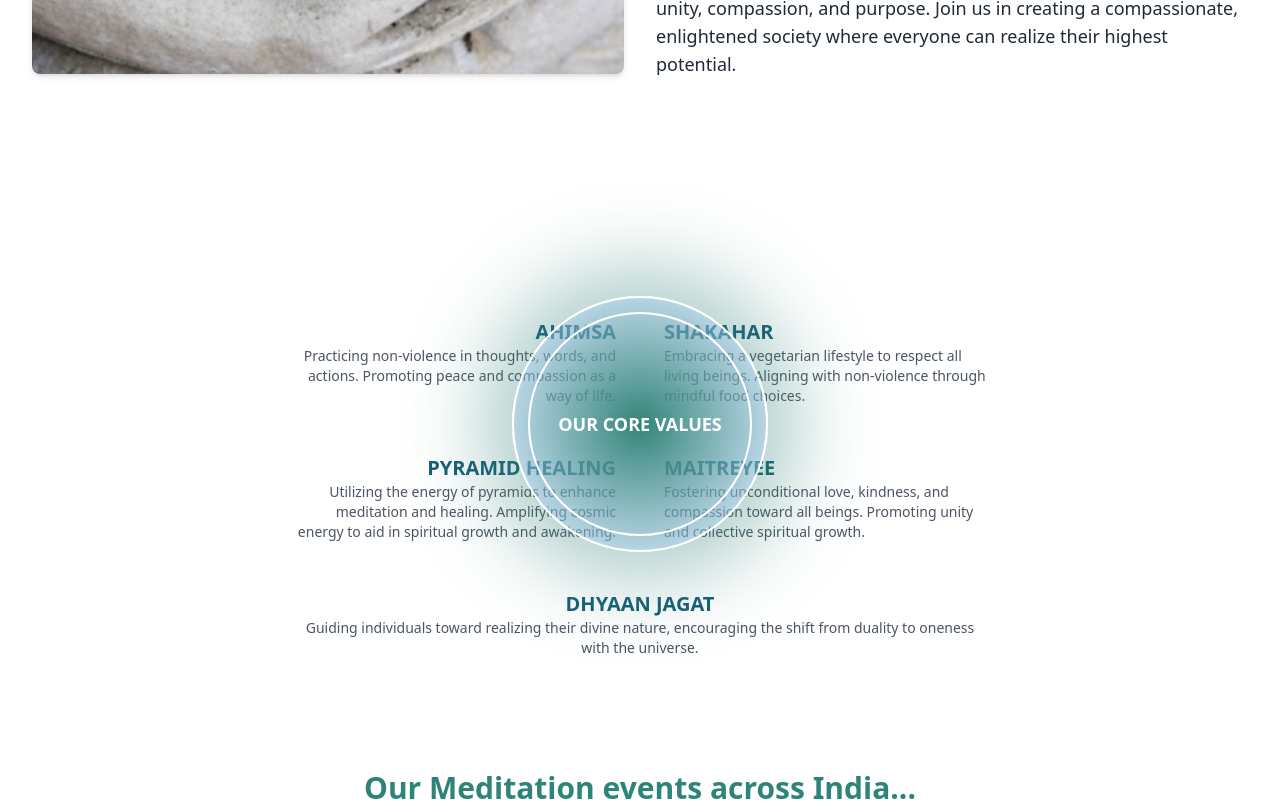
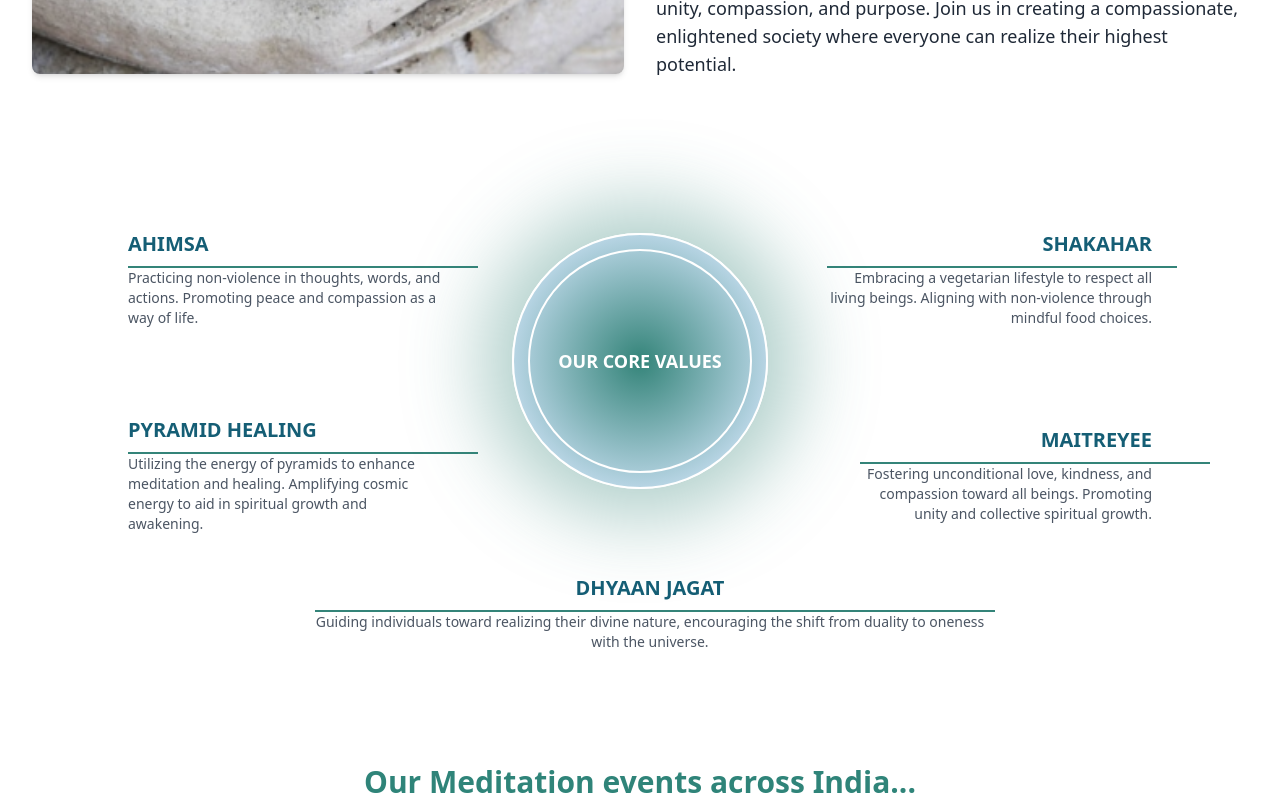
Before and after one commit to nidhirk2020/mercari_frontend, a React (Vite) app: page /about in a window 1280 px wide. Shown: the part 820-1621 px from the top of the page. Built offline with nearby package versions, Linux system fonts and the light colour scheme.

Commit message:
our values and program page

```diff
--- a/src/Components/AboutUsPage/OurValues.jsx
+++ b/src/Components/AboutUsPage/OurValues.jsx
@@ -2,16 +2,16 @@ import React from 'react';
 
 const OurValues = () => {
   return (
-    <div className="flex flex-col items-center justify-center py-16 bg-white">
+    <div className="flex flex-col items-center justify-center py-16 mt-10  bg-white">
       {/* Main Container */}
       <div className="relative w-full max-w-5xl text-center">
         {/* Center Circle with Enhanced Gradient and Double White Borders */}
         <div className="absolute inset-0 flex items-center justify-center">
           <div className="relative">
             {/* Outer Gradient Circle with White Borders */}
-            <div className="w-64 h-64 rounded-full flex items-center justify-center"
+            <div className="w-64 h-64 rounded-full flex items-center justify-center mb-40"
               style={{
-                background: 'radial-gradient(circle, rgba(52, 132, 121, 1) , rgba(132, 182, 207, 0.6) 70%, rgba(255, 255, 255, 0.1) 100%)',
+                background: 'radial-gradient(circle, rgba(52, 132, 121, 1), rgba(132, 182, 207, 0.6) 70%, rgba(255, 255, 255, 0.1) 100%)',
                 border: '2px solid white',
                 position: 'relative',
                 boxShadow: '0 0 80px 30px rgba(52, 132, 121, 0.4)', // Blur effect
@@ -31,37 +31,43 @@ const OurValues = () => {
         </div>
 
         {/* Outer Values Texts */}
-        <div className="grid grid-cols-2 gap-12 mt-32">
-          <div className="flex items-center justify-end">
-            <div className="w-2/3 text-right">
-              <h3 className="text-xl font-bold text-cyan-800">AHIMSA</h3>
+        <div className="grid grid-cols-2 gap-12 "> {/* Increased top margin */}
+          <div className="flex items-center justify-start mb-10">
+            <div className="w-2/3 text-left">
+              <h3 className="text-xl font-bold text-cyan-800 mb-2 justify-start">AHIMSA</h3>
+              <hr className='w-[350px] border-[#348479] border-t-2'></hr>
               <p className="text-sm text-gray-600">
                 Practicing non-violence in thoughts, words, and actions. Promoting peace and compassion as a way of life.
               </p>
             </div>
           </div>
 
-          <div className="flex items-center justify-start">
-            <div className="w-2/3 text-left">
-              <h3 className="text-xl font-bold text-cyan-800">SHAKAHAR</h3>
+          <div className="flex items-center justify-end mb-10">
+            <div className="w-2/3 text-right">
+              <h3 className="text-xl font-bold text-cyan-800 mb-2  ">SHAKAHAR</h3>
+              <hr className='w-[350px] border-[#348479] border-t-2'></hr>
               <p className="text-sm text-gray-600">
                 Embracing a vegetarian lifestyle to respect all living beings. Aligning with non-violence through mindful food choices.
               </p>
             </div>
           </div>
 
-          <div className="flex items-center justify-end">
-            <div className="w-2/3 text-right">
-              <h3 className="text-xl font-bold text-cyan-800">PYRAMID HEALING</h3>
+          {/* Adjusted margin-right for Pyramid Healing */}
+          <div className="flex items-center" style={{ marginRight: '50px' }}> {/* Added margin-right */}
+            <div className="w-2/3 text-left ">
+              <h3 className="text-xl font-bold text-cyan-800 mb-2 justify-start">PYRAMID HEALING</h3>
+              <hr className='w-[350px] border-[#348479] border-t-2'></hr>
               <p className="text-sm text-gray-600">
                 Utilizing the energy of pyramids to enhance meditation and healing. Amplifying cosmic energy to aid in spiritual growth and awakening.
               </p>
             </div>
           </div>
 
-          <div className="flex items-center justify-start">
-            <div className="w-2/3 text-left">
-              <h3 className="text-xl font-bold text-cyan-800">MAITREYEE</h3>
+          {/* Adjusted margin-left for Maitreyee */}
+          <div className="flex items-center justify-end" style={{ marginLeft: '50px' }}> {/* Added margin-left */}
+            <div className="w-2/3 text-right">
+              <h3 className="text-xl font-bold text-cyan-800 mb-2">MAITREYEE</h3>
+              <hr className='w-[350px] border-[#348479] border-t-2'></hr>
               <p className="text-sm text-gray-600">
                 Fostering unconditional love, kindness, and compassion toward all beings. Promoting unity and collective spiritual growth.
               </p>
@@ -70,9 +76,10 @@ const OurValues = () => {
         </div>
 
         {/* Bottom Value */}
-        <div className="flex items-center justify-center mt-12">
+        <div className="flex items-center justify-center mt-10 ml-5">
           <div className="w-2/3 text-center">
-            <h3 className="text-xl font-bold text-cyan-800">DHYAAN JAGAT</h3>
+            <h3 className="text-xl font-bold text-cyan-800 mb-2 ">DHYAAN JAGAT</h3>
+            <hr className='w-[680px] border-[#348479] border-t-2'></hr>
             <p className="text-sm text-gray-600">
               Guiding individuals toward realizing their divine nature, encouraging the shift from duality to oneness with the universe.
             </p>
--- a/src/Components/Layouts/Navbar.jsx
+++ b/src/Components/Layouts/Navbar.jsx
@@ -19,8 +19,8 @@ const Navbar = () => {
           <img src={logo} alt="Shambhala Logo" className="w-16 h-16" />
         </div>
 
-        {/* Center - Nav Items for large screens */}
-        <ul className="hidden md:flex space-x-8 text-lg font-semibold">
+        {/* Center - Nav Items for large and medium screens */}
+        <ul className="hidden md:flex space-x-6 lg:space-x-8 text-base lg:text-lg font-semibold">
           <li>
             <Link to="/" className="text-gray-800 hover:text-green-600 transition-colors duration-300">
               HOME
@@ -38,16 +38,21 @@ const Navbar = () => {
           </li>
           <li>
             <Link to="/contact" className="text-gray-800 hover:text-green-600 transition-colors duration-300">
+              RESOURCES
+            </Link>
+          </li>
+          <li>
+            <Link to="/contact" className="text-gray-800 hover:text-green-600 transition-colors duration-300">
               CONTACT
             </Link>
           </li>
         </ul>
 
-        {/* Right side - Button for large screens */}
+        {/* Right side - Button for large and medium screens */}
         <div className="hidden md:block">
           <Link
             to="/donate"
-            className="bg-[#164453] text-white py-2 px-4 rounded hover:bg-green-700 transition-colors duration-300"
+            className="bg-[#164453] text-white py-2 px-3 lg:px-4 rounded hover:bg-green-700 transition-colors duration-300"
           >
             DONATE HERE
           </Link>
@@ -106,6 +111,15 @@ const Navbar = () => {
               className="text-gray-800 hover:text-green-600 transition-colors duration-300"
               onClick={toggleMenu}
             >
+              RESOURCES
+            </Link>
+          </li>
+          <li>
+            <Link
+              to="/contact"
+              className="text-gray-800 hover:text-green-600 transition-colors duration-300"
+              onClick={toggleMenu}
+            >
               CONTACT
             </Link>
           </li>
--- a/src/Components/Programs/ProgramsPages.jsx
+++ b/src/Components/Programs/ProgramsPages.jsx
@@ -4,7 +4,7 @@ import programimage from '../../assets/programsimages/programimage.png'; // Impo
 import { ChevronDownIcon, ChevronUpIcon } from '@heroicons/react/24/solid'; // Import Heroicons v2
 
 const Programs = () => {
-  const [eventType, setEventType] = useState('All Events');
+  const [eventType, setEventType] = useState('Select Event Type');
   const [dropdownOpen, setDropdownOpen] = useState(false);
 
   const events = Array(9).fill({
@@ -20,12 +20,12 @@ const Programs = () => {
   };
 
   return (
-    <div className="container mx-auto p-6">
+    <div className="w-full max-w-screen-xl mx-auto px-4 py-16">
       {/* Dropdown */}
-      <div className="relative inline-block text-left mb-6">
+      <div className="relative inline-block text-left mb-6 w-full md:w-auto"> {/* Fixed the width */}
         <motion.button
           whileTap={{ scale: 0.95 }}
-          className="bg-white border border-gray-300 text-black py-2 px-4 rounded-md shadow-md flex justify-between items-center"
+          className="bg-white border border-gray-300 text-black py-2 px-4 rounded-md shadow-md flex justify-between items-center w-full md:w-auto"
           onClick={() => setDropdownOpen(!dropdownOpen)}
         >
           {eventType}
@@ -54,14 +54,14 @@ const Programs = () => {
       </div>
 
       {/* Program Cards */}
-      <div className="grid grid-cols-1 sm:grid-cols-2 lg:grid-cols-3 gap-20 px-6 sm:px-8 lg:px-44">
+      <div className="grid grid-cols-1 sm:grid-cols-2 lg:grid-cols-3 gap-6 sm:gap-8 lg:gap-10">
         {events.map((event, index) => (
           <motion.div
             key={index}
-            className="border border-gray-200 rounded-lg shadow-lg overflow-hidden"
+            className="border border-gray-200 rounded-lg shadow-lg overflow-hidden mx-auto" // Added mx-auto to center cards in 480px frame
             whileHover={{ scale: 1.05 }}
             transition={{ type: 'spring', stiffness: 100 }}
-            style={{ width: '360px', height: '430px' }}
+            style={{ maxWidth: '360px' }}  // Ensures that the card width doesn't exceed 360px
           >
             <img src={programimage} alt="Program" className="w-full h-48 object-cover" />
             <div className="p-4">
```
